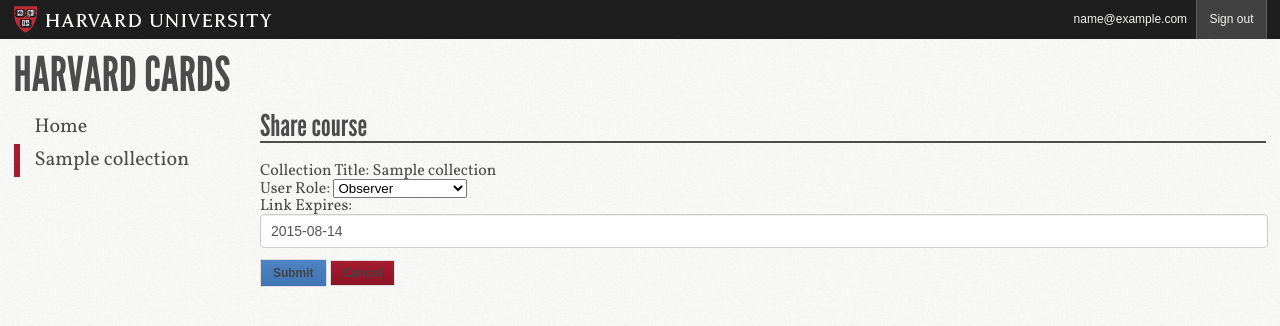
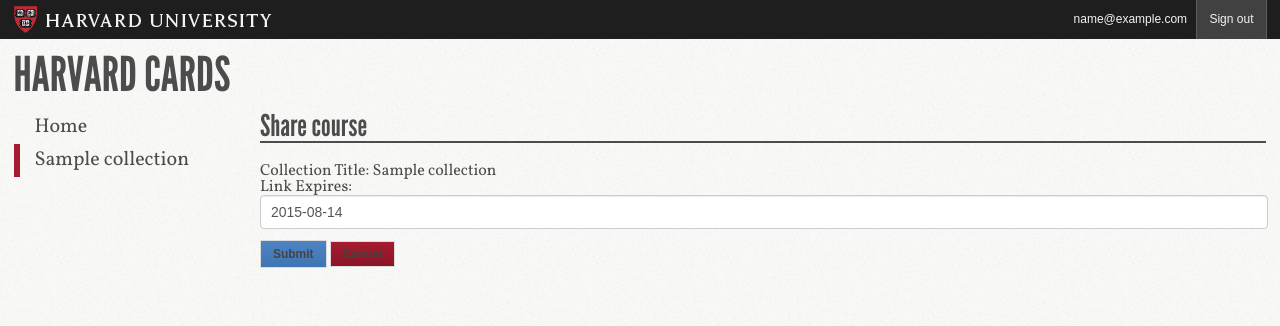
Before and after one commit to Harvard-ATG/HarvardCards, a Django app: page /collection/1/share?collection_id=1 in a window 1280 px wide. Shown: the top 326 px of the page. Run offline with Django 3.2, Linux system fonts and the light colour scheme; a user stored in the database is signed in; tables that the repository leaves empty hold one stand-in row (values such as "Sample post"); parts of the project's set-up code (start-up, migrations or seed data) failed here and were passed over; some libraries are stand-ins or nearby versions.

Commit message:
changing the share url to only allow student access to the collection (per discussion with jazahn and mike)

```diff
--- a/harvardcards/apps/flash/forms.py
+++ b/harvardcards/apps/flash/forms.py
@@ -10,7 +10,7 @@ class CollectionForm(forms.ModelForm):
         fields = ['title', 'card_template', 'private']
 
 class CollectionShareForm(forms.Form):
-    role = forms.ChoiceField(choices=Users_Collections.ROLES, initial=Users_Collections.OBSERVER)
+    #role = forms.ChoiceField(choices=Users_Collections.ROLES, initial=Users_Collections.OBSERVER)
     expired_in = forms.DateField(widget=SelectDateWidget(), initial=datetime.datetime.now()+datetime.timedelta(days=365))
 
 class FieldForm(forms.ModelForm):
--- a/harvardcards/apps/flash/views/collection.py
+++ b/harvardcards/apps/flash/views/collection.py
@@ -142,9 +142,32 @@ def share_collection(request, collection_id=None):
     if request.POST:
         collection_share_form = CollectionShareForm(request.POST)
         if collection_share_form.is_valid():
-            share_key = '!!!'.join([collection_id, collection_share_form.cleaned_data['role'], str(collection_share_form.cleaned_data['expired_in'])])
+            expired_in = str(collection_share_form.cleaned_data['expired_in'])
+
+            # This creates an array of the share data (collection id and expiration data
+            # for the url).  Random data is appended/prepended to "obfuscate" the url.
+            # This isn't intended to be secure by any means, just make it harder to guess.
+            # The assumption is that a share URL will only grant a user student-level
+            # access, so they can't do any damage if they "guess" the URL. If that
+            # assumption changes, then this implementation should be revisited to make it
+            # more secure and tamper-proof.
+            share_data = [collection_id, expired_in]
+            share_data.insert(0, utils.generate_random_id(3))
+            share_data.append(utils.generate_random_id(3))
+            share_key = '!!'.join(share_data)
+
+            # This pads the share key so that the base64 encoded string doesn't include
+            # base64 padding, which is typically the equals sign ("=").  The equals sign
+            # must be percent encoded as %3D which looks bad.  Since 3 ascii characters (8
+            # bits) are encoded with 4 base64 characters (6 bits each) this should ensure
+            # that the share_key is always a multiple of 3.
+            if (len(share_key) % 3) > 0:
+                share_key = share_key + utils.generate_random_id(3 - (len(share_key) % 3))
+
+            secret_share_key = base64.urlsafe_b64encode(share_key.encode("ascii", "ignore"))
+
             context['share_form'] = collection_share_form
-            context['secret_share_key'] = base64.b64encode(share_key)
+            context['secret_share_key'] = secret_share_key
         else:
             context['share_form'] = collection_share_form
 
@@ -156,8 +179,15 @@ def add_user_to_shared_collection(request, secret_share_key=''):
     Decrypt the encrypted URL and add the user to the appropriate
     collection with the appropriate role
     """
-    decrypted_info = base64.b64decode(secret_share_key)
-    (collection_id, role, expired_in) = decrypted_info.split('!!!')
+    decrypted_info = base64.urlsafe_b64decode(secret_share_key.encode("ascii", "ignore"))
+    (random_id, collection_id, expired_in, random_id) = decrypted_info.split('!!')
+
+    # NOTE: hard coding the role as LEARNER (i.e. student) instead of passing
+    # the role via the share URL as before. That's insecure without encryption
+    # and proper validation that the URL hasn't been tampered with. The main purpose
+    # of the sharing functionality is to give other students access to the collection,
+    # so this accomplishes that.
+    role = Users_Collections.LEARNER
 
     if not collection_id.isdigit():
         return HttpResponseBadRequest('Invalid share URL [C]')
@@ -171,6 +201,9 @@ def add_user_to_shared_collection(request, secret_share_key=''):
             return HttpResponseBadRequest('This share URL has **expired** and is no longer valid.')
     except ValueError:
         return HttpResponseBadRequest('Invalid share URL [E]')
+
+    if not Collection.objects.filter(id=int(collection_id)):
+        return HttpResponseBadRequest('Invalid share URL [CC]')
 
     collection = Collection.objects.get(id=int(collection_id))
     uc_kwargs = {'user':request.user,'collection':collection,'role':role}
--- a/harvardcards/templates/collections/share.html
+++ b/harvardcards/templates/collections/share.html
@@ -26,11 +26,6 @@
             <a href="{% url 'collectionIndex' collection.id %}" class="adminMenuBtn cancelBtn">Cancel</a>
             {% else %}
             <p>
-                {{ share_form.role.errors }}
-                <label for="id_role">User Role:</label>
-                {{ share_form.role }}
-            </p>
-            <p>
                 {{ share_form.exired_in.errors }}
                 <label for="id_expiration">Link Expires:</label>
                 {{ share_form.expired_in }}
```
Also changed, not shown: harvardcards/apps/flash/utils.py (+9 -0 lines).
